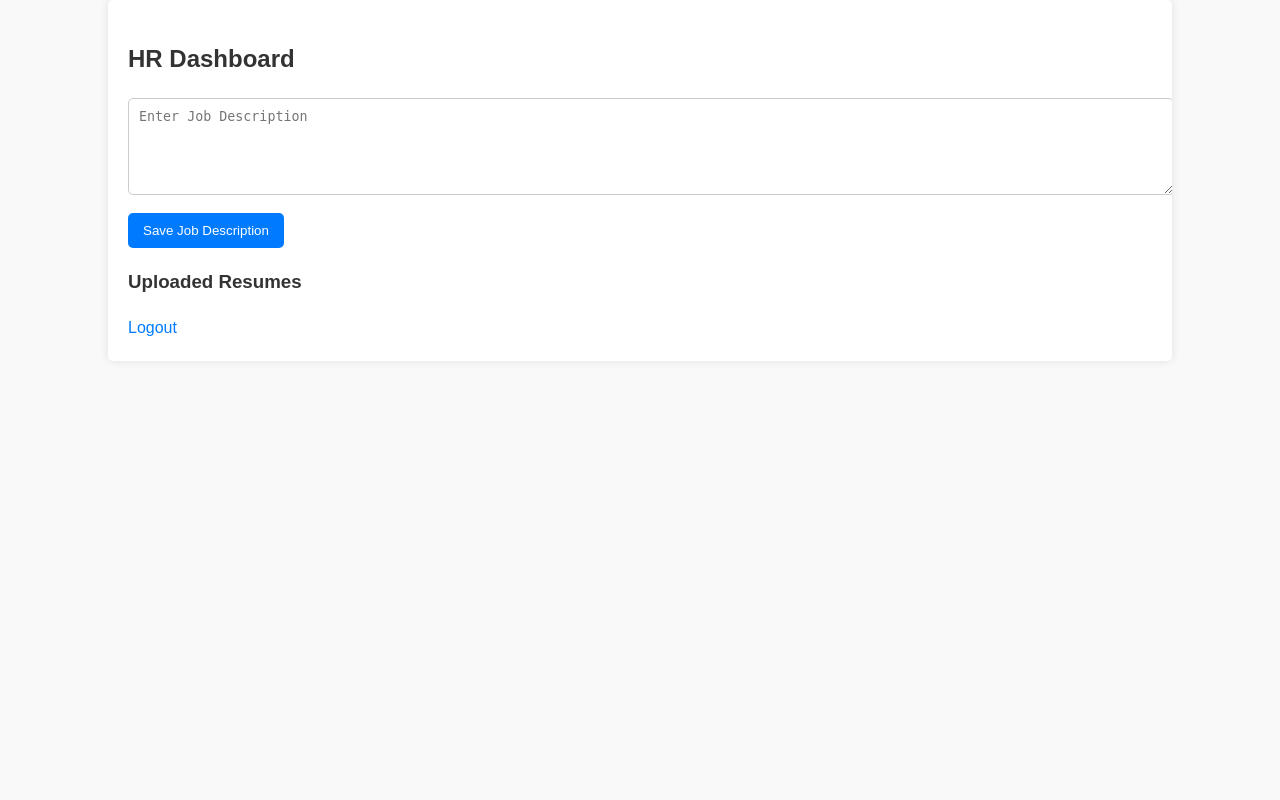
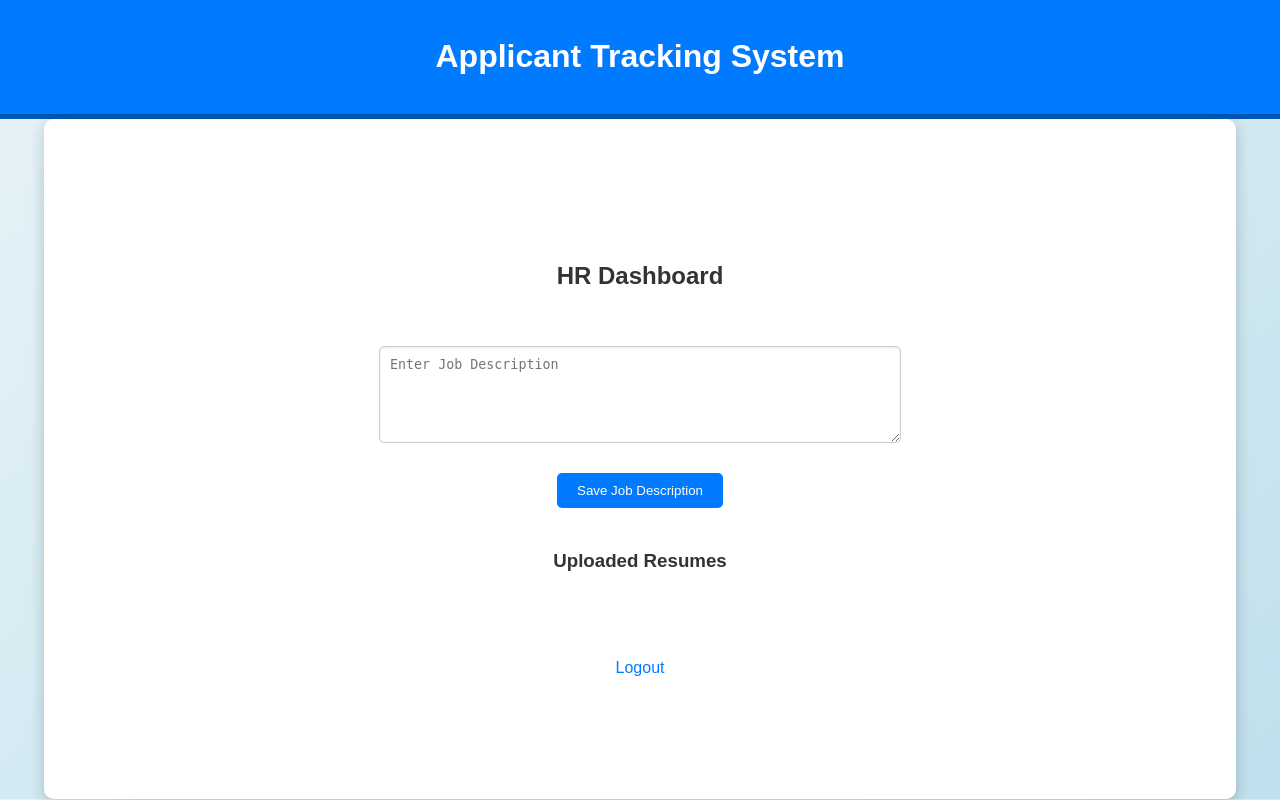
Before and after one commit to LikithLakkoju/Applicant-Tracking-System, a Flask app: page /hr in a window 1280 px wide. Run offline with Flask 3, Linux system fonts and the light colour scheme; the visitor is signed in with stand-in values (Sample User, id 1); some libraries are stand-ins or nearby versions.

Commit message:
Descriptive commit message

```diff
--- a/app.py
+++ b/app.py
@@ -232,4 +232,4 @@ def logout():
     return redirect(url_for('login'))
 
 if __name__ == '__main__':
-    app.run(debug=True)
+    app.run()
--- a/static/styles.css
+++ b/static/styles.css
@@ -3,9 +3,11 @@ body {
     font-family: Arial, sans-serif;
     margin: 0;
     padding: 0;
-    background-color: #f9f9f9;
+    background-color: #e8f4f8; /* Light blue background for the page */
+    background-image: linear-gradient(to bottom right, #e8f4f8, #c0e0ed); /* Gradient effect for a modern look */
     color: #333;
     line-height: 1.6;
+    text-align: center; /* Center all text by default */
 }
 
 header {
@@ -13,6 +15,7 @@ header {
     color: #fff;
     padding: 10px 20px;
     text-align: center;
+    border-bottom: 5px solid #0056b3; /* Add a subtle border for emphasis */
 }
 
 a {
@@ -26,14 +29,20 @@ a:hover {
 }
 
 /* Container */
+/* Container */
 .container {
-    width: 80%;
-    margin: auto;
-    overflow: hidden;
+    width: 90%; /* Adjust to occupy most of the screen width */
+    max-width: 1200px; /* Limit the maximum width for larger screens */
+    margin: auto; /* Center the container horizontally */
     padding: 20px;
     background: #fff;
-    border-radius: 5px;
-    box-shadow: 0 0 10px rgba(0, 0, 0, 0.1);
+    border-radius: 10px; /* Smooth rounded corners */
+    box-shadow: 0 4px 15px rgba(0, 0, 0, 0.2); /* Subtle shadow for contrast */
+    height: auto; /* Automatically adjust height based on content */
+    min-height: 80vh; /* Ensure the container takes up most of the vertical space */
+    display: flex; /* Use flexbox for vertical centering */
+    flex-direction: column; /* Stack children vertically */
+    justify-content: center; /* Center content vertically */
 }
 
 /* Buttons */
@@ -41,16 +50,17 @@ button, .btn {
     display: inline-block;
     background: #007bff;
     color: #fff;
-    padding: 10px 15px;
+    padding: 10px 20px; /* Slightly larger buttons */
     border: none;
     border-radius: 5px;
     cursor: pointer;
     text-align: center;
-    transition: background 0.3s ease;
+    transition: background 0.3s ease, transform 0.2s ease; /* Add a hover effect */
 }
 
 button:hover, .btn:hover {
     background: #0056b3;
+    transform: scale(1.05); /* Slight zoom-in effect on hover */
 }
 
 .btn-danger {
@@ -63,21 +73,30 @@ button:hover, .btn:hover {
 
 /* Forms */
 form {
-    margin-top: 20px;
+    margin: 20px 0;
+    text-align: center; /* Center the form */
 }
 
 form label {
     display: block;
     margin-bottom: 5px;
     font-weight: bold;
+    color: #007bff; /* Match the label color with the theme */
 }
 
 form input, form textarea, form select {
-    width: 100%;
+    width: 90%; /* Slightly reduce width for better centering */
+    max-width: 500px; /* Limit the maximum width */
     padding: 10px;
-    margin-bottom: 10px;
+    margin: 10px auto; /* Center each field */
     border: 1px solid #ccc;
     border-radius: 5px;
+    display: block; /* Ensure each field is block-level for vertical stacking */
+    box-shadow: inset 0 1px 3px rgba(0, 0, 0, 0.1); /* Add a subtle inset shadow */
+}
+
+form button {
+    margin-top: 20px; /* Add space above the submit button */
 }
 
 /* Tables */
@@ -104,7 +123,7 @@ table th {
     border: 1px solid #ddd;
     border-radius: 5px;
     padding: 15px;
-    margin: 10px 0;
+    margin: 10px auto; /* Center each card */
     background: #f9f9f9;
 }
 
@@ -136,16 +155,18 @@ table th {
 /* Footer */
 footer {
     text-align: center;
-    padding: 10px;
+    padding: 15px;
     background: #333;
     color: #fff;
     margin-top: 20px;
+    border-top: 5px solid #007bff; /* Add a border to match the theme */
 }
 
 /* Responsive Design */
 @media (max-width: 768px) {
     .container {
         width: 95%;
+        margin: 20px auto;
     }
 
     .navbar {
@@ -161,4 +182,15 @@ footer {
     table tr {
         margin-bottom: 15px;
     }
+
+    form input, form textarea, form select {
+        width: 100%; /* Ensure full-width fields on smaller screens */
+    }
 }
+
+ul.resumes-list, .resumes-container,.job-description,.responses {
+    text-align: justify; /* Justify text */
+    word-wrap: break-word; /* Handle long text gracefully */
+    margin: 20px auto; /* Add spacing and center the list */
+    padding: 10px;
+}
--- a/templates/applicant_dashboard.html
+++ b/templates/applicant_dashboard.html
@@ -10,6 +10,9 @@
     <link rel="stylesheet" href="{{ url_for('static', filename='styles.css') }}">
 </head>
 <body>
+    <header>
+        <h1>Applicant Tracking System</h1> <!-- Main Title -->
+    </header>
     <!-- Main container for the Applicant Dashboard -->
     <div class="container">
         <!-- Dashboard Heading -->
@@ -18,7 +21,7 @@
         <!-- Job Description Section -->
         <h3>Job Description</h3>
         <!-- Display the job description fetched from the backend -->
-        <p>{{ job_description }}</p>
+        <p class="job-description">{{ job_description }}</p>
 
         <!-- Form to upload the resume -->
         <form method="POST" enctype="multipart/form-data" class="form-box">
--- a/templates/hr_dashboard.html
+++ b/templates/hr_dashboard.html
@@ -10,6 +10,9 @@
     <link rel="stylesheet" href="{{ url_for('static', filename='styles.css') }}">
 </head>
 <body>
+    <header>
+        <h1>Applicant Tracking System</h1> <!-- Main Title -->
+    </header>
     <!-- Main container for the HR Dashboard -->
     <div class="container">
         <!-- Dashboard Heading -->
@@ -25,7 +28,7 @@
 
         <!-- Section for listing uploaded resumes -->
         <h3>Uploaded Resumes</h3>
-        <ul>
+        <ul class="resumes-list">
             <!-- Loop through the uploaded resumes -->
             {% for resume in resumes %}
                 <li>
--- a/templates/login.html
+++ b/templates/login.html
@@ -10,6 +10,9 @@
     <link rel="stylesheet" href="{{ url_for('static', filename='styles.css') }}">
 </head>
 <body>
+    <header>
+        <h1>Applicant Tracking System</h1> <!-- Main Title -->
+    </header>
     <!-- Main container for the Sign In page -->
     <div class="container">
         <!-- Page Heading -->
--- a/templates/response.html
+++ b/templates/response.html
@@ -7,10 +7,13 @@
     <link rel="stylesheet" href="{{ url_for('static', filename='styles.css') }}">
 </head>
 <body>
+    <header>
+        <h1>Applicant Tracking System</h1> <!-- Main Title -->
+    </header>
     <div class="container">
         <h2>Evaluation Response</h2>
         <div class="message-box">
-            <p>{{ response }}</p>
+            <p class="responses">{{ response }}</p>
         </div>
         <a href="{{ url_for('logout') }}" class="logout-button">Logout</a>
     </div>
--- a/templates/signup.html
+++ b/templates/signup.html
@@ -10,6 +10,9 @@
     <link rel="stylesheet" href="{{ url_for('static', filename='styles.css') }}">
 </head>
 <body>
+    <header>
+        <h1>Applicant Tracking System</h1> <!-- Main Title -->
+    </header>
     <!-- Main container for the Sign Up page -->
     <div class="container">
         <!-- Page Heading -->
```
Also changed, not shown: 1 other file.
